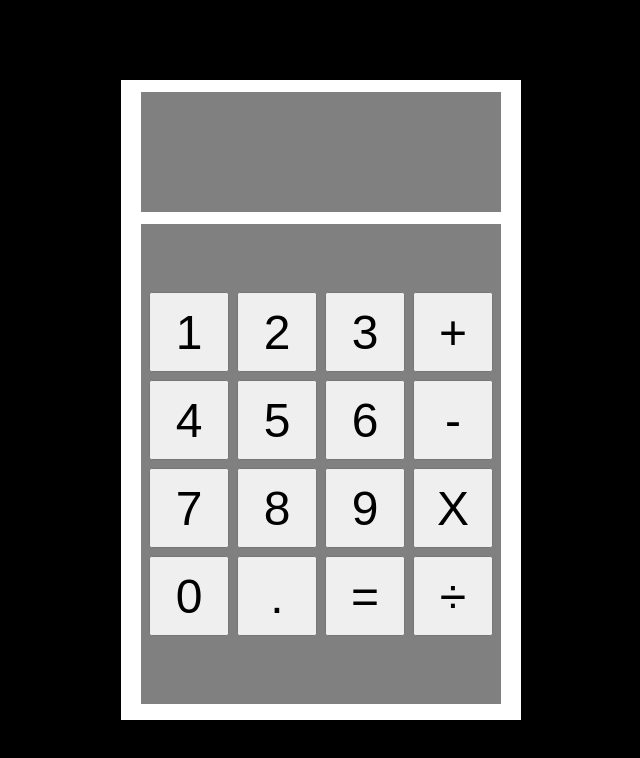
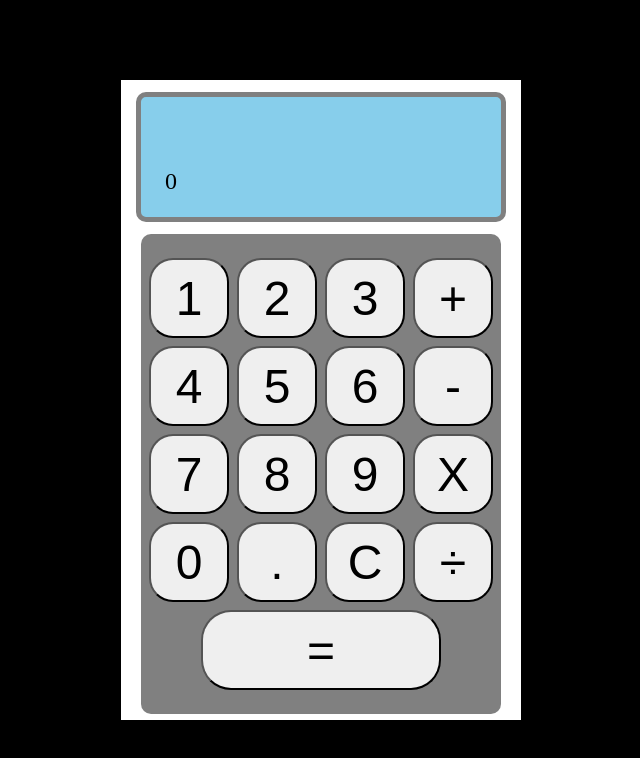
Before and after one commit to RbtC137/Calculator, a plain HTML site: page index.html in a window 1280 px wide. Shown: the whole page, without its empty margins (319-959 px from the left). Drawn offline with Linux system fonts and the light colour scheme.

Commit message:
Complete JS and CSS

```diff
--- a/index.html
+++ b/index.html
@@ -8,7 +8,10 @@
 </head>
 <body>
     <div class="container">
-        <div class="display-area"></div>
+        <div class="display-area">
+            <div class="formula"></div>
+            <div class="result"></div>
+        </div>
         <div class="panel-area">
             <button class="panel-buttons">1</button>
             <button class="panel-buttons">2</button>
@@ -24,8 +27,9 @@
             <button class="panel-buttons">X</button>
             <button class="panel-buttons">0</button>
             <button class="panel-buttons">.</button>
-            <button class="panel-buttons">=</button>
+            <button class="panel-buttons">C</button>
             <button class="panel-buttons">÷</button>
+            <button class="panel-buttons equal-button">=</button>
         </div>
     </div>
     <script src="./main.js"></script>
--- a/main.js
+++ b/main.js
@@ -0,0 +1,42 @@
+let fomulaStr = "";
+let result = 0;
+const formulaArea = document.querySelector(".formula");
+const resultArea = document.querySelector(".result");
+
+
+const panelButtons = document.querySelectorAll(".panel-buttons")
+reset();
+
+panelButtons.forEach((e) => {
+    e.addEventListener("click",calculateString);
+})
+
+
+function calculateString(){
+    // console.log(this.innerText);
+    const str = this.innerText;
+    if(str === "="){
+        fomulaStr = fomulaStr.replaceAll("X","*");
+        fomulaStr = fomulaStr.replaceAll("÷","/");
+        console.log(fomulaStr);
+        result = eval(fomulaStr);
+        resultArea.innerText=result??0;
+    }else if (str === "C"){
+        reset();
+    }else{
+        fomulaStr += this.innerText;
+    }
+    displayFormula();
+}
+
+
+function displayFormula() {
+    formulaArea.innerText = fomulaStr;
+}
+
+function reset() {
+    fomulaStr = "";
+    result = 0;
+    resultArea.innerText = result;
+    displayFormula();
+}
--- a/style.css
+++ b/style.css
@@ -15,11 +15,21 @@ body {
 }
 
 .container .display-area {
-    background-color: grey;
+    background-color: skyblue;
     height: 15vh;
     width: 90%;
     margin-top: 1.5vh;
+    font-size: 1.5rem;
+    border-radius: 10px;
+    border: grey solid 5px;
 }
+
+.formula ,.result {
+    height: 7vh;
+    line-height: 7vh;
+    padding-left: 3vh;
+}
+
 
 .container .panel-area {
     background-color: grey;
@@ -30,6 +40,7 @@ body {
     flex-wrap: wrap;
     justify-content: center;
     align-content: center;
+    border-radius: 10px;
 }
 
 .container .panel-area .panel-buttons {
@@ -39,4 +50,10 @@ body {
     margin: 0.5vh;
     cursor: pointer;
     font-size: 3rem;
+    border-radius: 30%;
 }
+
+.container .panel-area .equal-button {
+    width: 30vh;
+    border-radius: 30px;
+}
```
